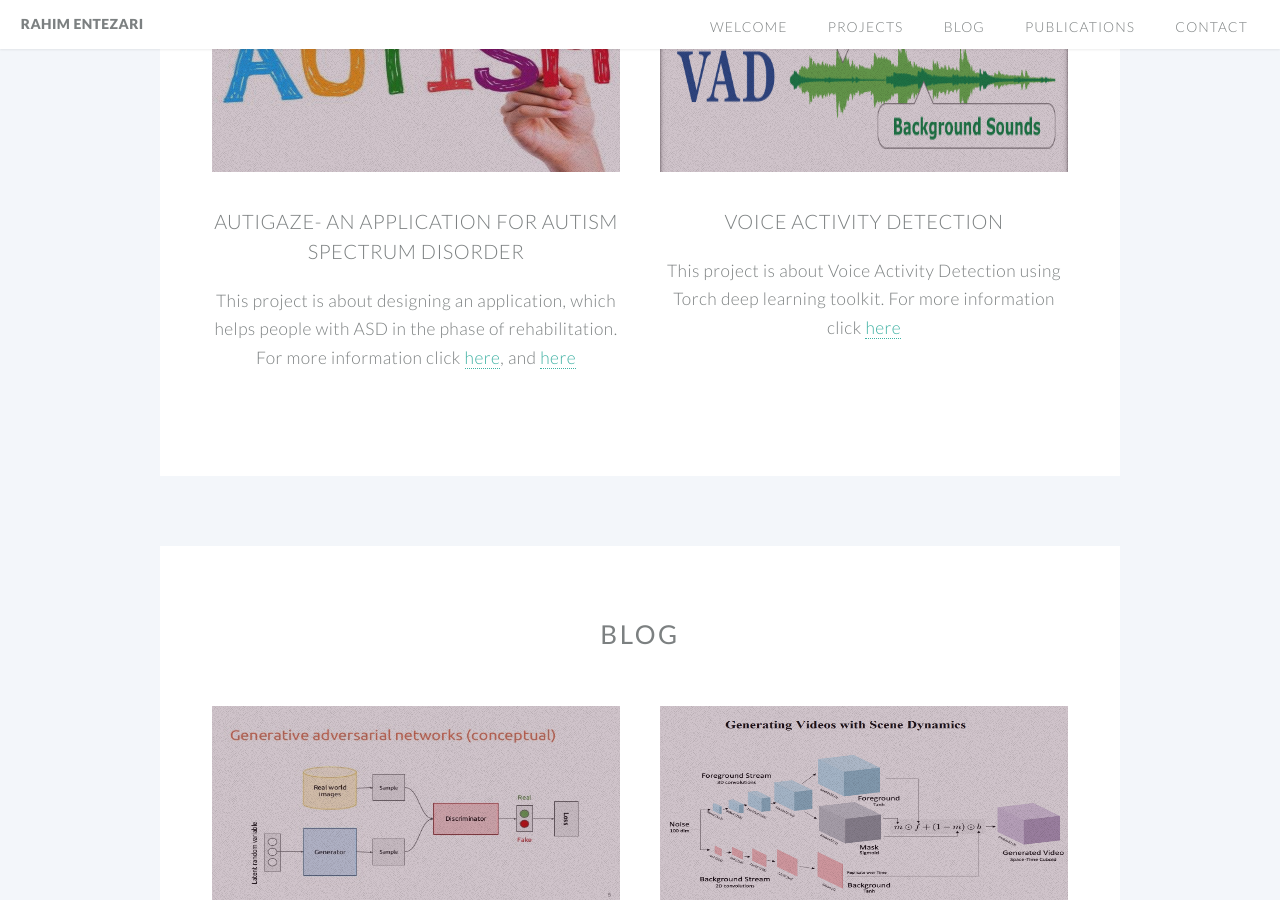
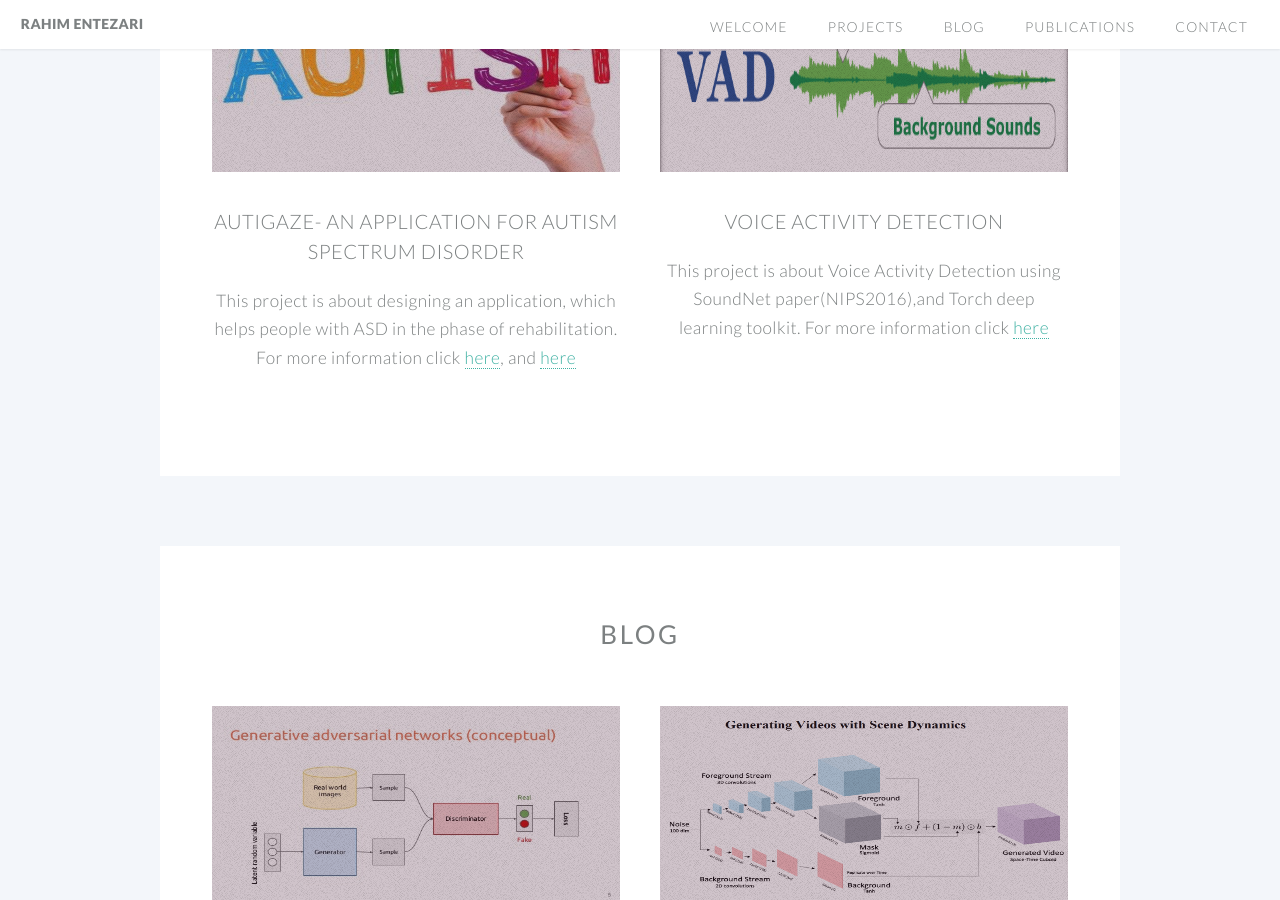
Before and after one commit to rahimentezari/rahim.github.io, a Jekyll site: the page built from index.html, in a window 1280 px wide and 900 px high, scrolled down 2117 px. Built offline with Jekyll 4.4.1, drawn with Linux system fonts in a browser that asks for light colours.

Commit message:
Update index.html

```diff
--- a/index.html
+++ b/index.html
@@ -94,7 +94,7 @@ layout: landing-page
 									<header>
 										<h3>Voice Activity Detection</h3>
 									</header>
-									<p> This project is about Voice Activity Detection using Torch deep learning toolkit. For more information click <a href="https://github.com/rahimentezari/VoiceActivityDetection">here</a> </p>
+									<p> This project is about Voice Activity Detection using SoundNet paper(NIPS2016),and Torch deep learning toolkit. For more information click <a href="https://github.com/rahimentezari/VoiceActivityDetection">here</a> </p>
 								</section>
 
 							</div>
```
